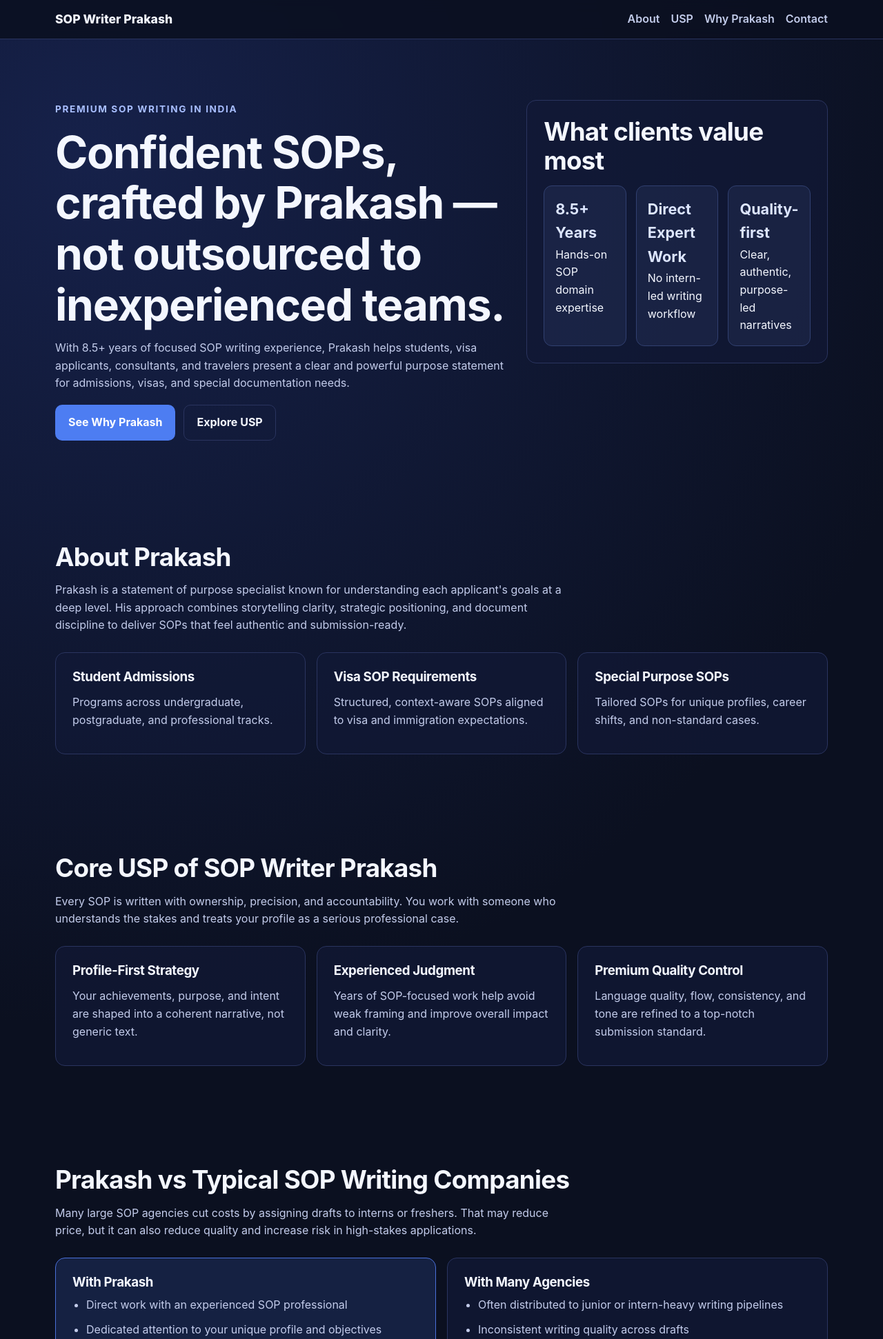
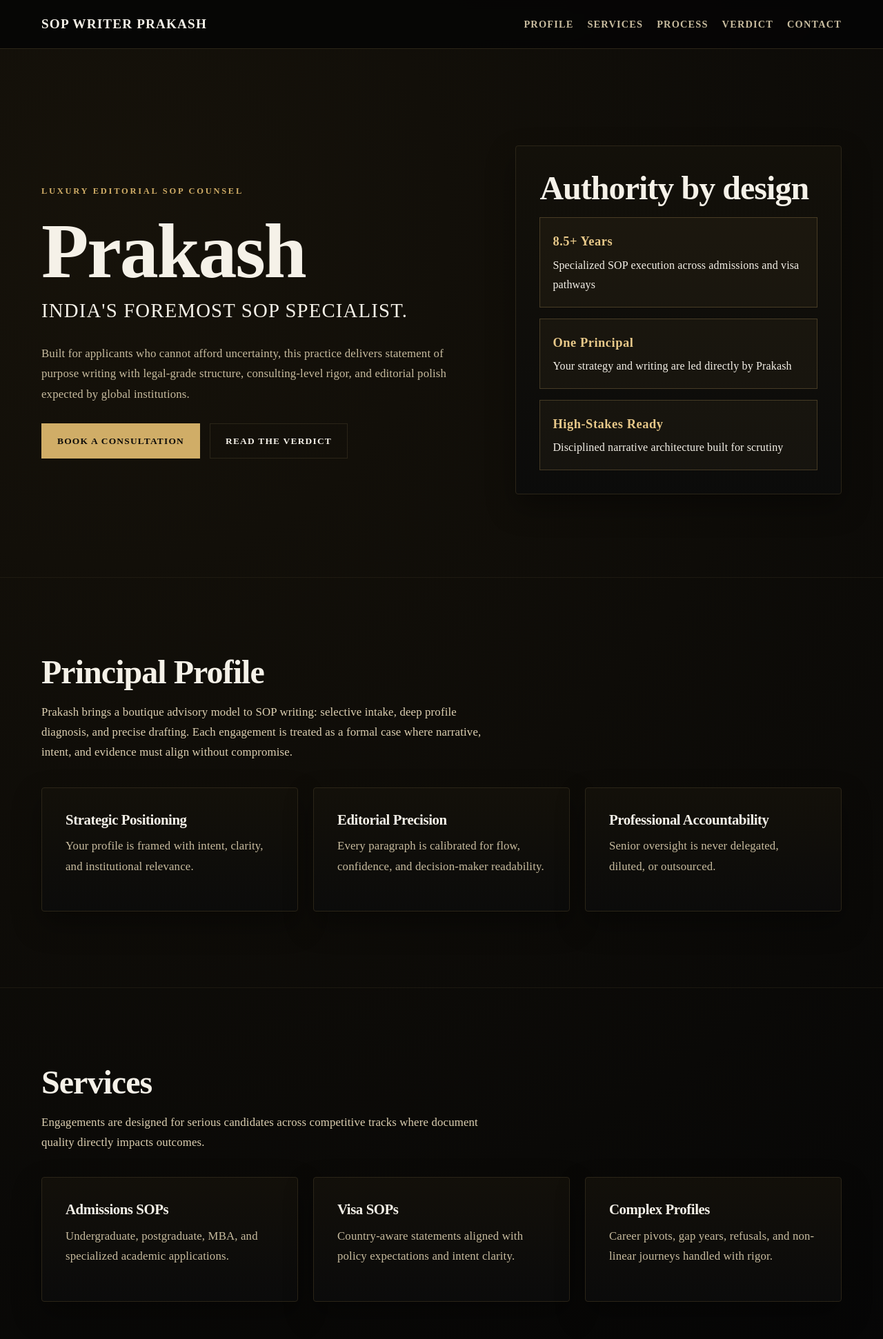
Before and after one commit to sopmaker/sop-writer, a WordPress theme: template wp-content/themes/sop-writer-prakash/front-page.php in a window 1280 px wide. Shown: the top 1942 px of the page at 69% size. Run offline with PHP 8.4 and a stand-in for WordPress, Linux system fonts and the light colour scheme; the site name, menu and one post (Sample post) are stand-ins, and other content is empty.

Commit message:
Redesign theme with premium editorial layout and expanded sections
Agent-Logs-Url: https://github.com/sopmaker/sop-writer/sessions/1466a6de-a8eb-4b83-9e52-36241c94d84a

Co-authored-by: sopmaker <131447596+sopmaker@users.noreply.github.com>

```diff
--- a/wp-content/themes/sop-writer-prakash/footer.php
+++ b/wp-content/themes/sop-writer-prakash/footer.php
@@ -7,7 +7,8 @@
 ?>
 <footer class="site-footer" id="contact">
     <div class="container">
-        <p><strong>Ready to strengthen your SOP?</strong> Work directly with Prakash for focused, high-quality guidance.</p>
+        <h2>Begin with confidence.</h2>
+        <p><strong>Connect with Prakash</strong> for high-stakes SOP writing delivered with discretion, precision, and senior ownership.</p>
     </div>
 </footer>
 <?php wp_footer(); ?>
--- a/wp-content/themes/sop-writer-prakash/front-page.php
+++ b/wp-content/themes/sop-writer-prakash/front-page.php
@@ -12,111 +12,159 @@ get_header();
     <section class="hero">
         <div class="container hero-grid">
             <div>
-                <span class="eyebrow">Premium SOP Writing in India</span>
-                <h1>Confident SOPs, crafted by Prakash — not outsourced to inexperienced teams.</h1>
+                <span class="eyebrow">Luxury Editorial SOP Counsel</span>
+                <h1>Prakash</h1>
+                <p class="hero-subtitle">India's foremost SOP specialist.</p>
                 <p>
-                    With 8.5+ years of focused SOP writing experience, Prakash helps students, visa applicants,
-                    consultants, and travelers present a clear and powerful purpose statement for admissions, visas,
-                    and special documentation needs.
+                    Built for applicants who cannot afford uncertainty, this practice delivers statement of purpose
+                    writing with legal-grade structure, consulting-level rigor, and editorial polish expected by global
+                    institutions.
                 </p>
                 <div class="cta-row">
-                    <a class="btn btn-primary" href="#difference">See Why Prakash</a>
-                    <a class="btn btn-secondary" href="#usp">Explore USP</a>
+                    <a class="btn btn-primary" href="#contact">Book a Consultation</a>
+                    <a class="btn btn-secondary" href="#verdict">Read the Verdict</a>
                 </div>
             </div>
             <aside class="hero-card">
-                <h2>What clients value most</h2>
+                <h2>Authority by design</h2>
                 <div class="stats">
                     <div class="stat">
                         <strong>8.5+ Years</strong>
-                        <span>Hands-on SOP domain expertise</span>
+                        <span>Specialized SOP execution across admissions and visa pathways</span>
                     </div>
                     <div class="stat">
-                        <strong>Direct Expert Work</strong>
-                        <span>No intern-led writing workflow</span>
+                        <strong>One Principal</strong>
+                        <span>Your strategy and writing are led directly by Prakash</span>
                     </div>
                     <div class="stat">
-                        <strong>Quality-first</strong>
-                        <span>Clear, authentic, purpose-led narratives</span>
+                        <strong>High-Stakes Ready</strong>
+                        <span>Disciplined narrative architecture built for scrutiny</span>
                     </div>
                 </div>
             </aside>
         </div>
     </section>
 
-    <section id="about">
+    <section id="profile">
         <div class="container">
-            <h2>About Prakash</h2>
+            <h2>Principal Profile</h2>
             <p class="section-lead">
-                Prakash is a statement of purpose specialist known for understanding each applicant's goals at a deep
-                level. His approach combines storytelling clarity, strategic positioning, and document discipline to
-                deliver SOPs that feel authentic and submission-ready.
+                Prakash brings a boutique advisory model to SOP writing: selective intake, deep profile diagnosis, and
+                precise drafting. Each engagement is treated as a formal case where narrative, intent, and evidence
+                must align without compromise.
             </p>
             <div class="grid-3">
                 <article class="card">
-                    <h3>Student Admissions</h3>
-                    <p>Programs across undergraduate, postgraduate, and professional tracks.</p>
+                    <h3>Strategic Positioning</h3>
+                    <p>Your profile is framed with intent, clarity, and institutional relevance.</p>
                 </article>
                 <article class="card">
-                    <h3>Visa SOP Requirements</h3>
-                    <p>Structured, context-aware SOPs aligned to visa and immigration expectations.</p>
+                    <h3>Editorial Precision</h3>
+                    <p>Every paragraph is calibrated for flow, confidence, and decision-maker readability.</p>
                 </article>
                 <article class="card">
-                    <h3>Special Purpose SOPs</h3>
-                    <p>Tailored SOPs for unique profiles, career shifts, and non-standard cases.</p>
+                    <h3>Professional Accountability</h3>
+                    <p>Senior oversight is never delegated, diluted, or outsourced.</p>
                 </article>
             </div>
         </div>
     </section>
 
-    <section id="usp">
+    <section id="services">
         <div class="container">
-            <h2>Core USP of SOP Writer Prakash</h2>
+            <h2>Services</h2>
             <p class="section-lead">
-                Every SOP is written with ownership, precision, and accountability. You work with someone who understands
-                the stakes and treats your profile as a serious professional case.
+                Engagements are designed for serious candidates across competitive tracks where document quality directly
+                impacts outcomes.
             </p>
             <div class="grid-3">
                 <article class="card">
-                    <h3>Profile-First Strategy</h3>
-                    <p>Your achievements, purpose, and intent are shaped into a coherent narrative, not generic text.</p>
+                    <h3>Admissions SOPs</h3>
+                    <p>Undergraduate, postgraduate, MBA, and specialized academic applications.</p>
                 </article>
                 <article class="card">
-                    <h3>Experienced Judgment</h3>
-                    <p>Years of SOP-focused work help avoid weak framing and improve overall impact and clarity.</p>
+                    <h3>Visa SOPs</h3>
+                    <p>Country-aware statements aligned with policy expectations and intent clarity.</p>
                 </article>
                 <article class="card">
-                    <h3>Premium Quality Control</h3>
-                    <p>Language quality, flow, consistency, and tone are refined to a top-notch submission standard.</p>
+                    <h3>Complex Profiles</h3>
+                    <p>Career pivots, gap years, refusals, and non-linear journeys handled with rigor.</p>
                 </article>
             </div>
         </div>
     </section>
 
-    <section id="difference">
+    <section id="process">
         <div class="container">
-            <h2>Prakash vs Typical SOP Writing Companies</h2>
+            <h2>Engagement Process</h2>
             <p class="section-lead">
-                Many large SOP agencies cut costs by assigning drafts to interns or freshers. That may reduce price, but
-                it can also reduce quality and increase risk in high-stakes applications.
+                A structured, executive-style process minimizes noise and maximizes clarity from first brief to final
+                submission draft.
+            </p>
+            <div class="grid-3">
+                <article class="card">
+                    <h3>01 — Diagnostic Briefing</h3>
+                    <p>Goals, profile strengths, risk areas, and destination requirements are mapped.</p>
+                </article>
+                <article class="card">
+                    <h3>02 — Narrative Architecture</h3>
+                    <p>A decisive storyline is built to connect background, purpose, and future trajectory.</p>
+                </article>
+                <article class="card">
+                    <h3>03 — Final Editorial Finish</h3>
+                    <p>Tone, logic, cadence, and authenticity are refined to premium submission standards.</p>
+                </article>
+            </div>
+        </div>
+    </section>
+
+    <section>
+        <div class="container">
+            <h2>Institutional Confidence</h2>
+            <p class="section-lead">
+                This practice is built for applicants who value discretion, precision, and strategic communication over
+                volume-driven drafting pipelines.
+            </p>
+            <div class="grid-3">
+                <article class="card">
+                    <h3>Confidential Handling</h3>
+                    <p>Every profile and personal detail is managed with strict professional discretion.</p>
+                </article>
+                <article class="card">
+                    <h3>Senior-Led Delivery</h3>
+                    <p>No transfer to interns or anonymous writers after onboarding.</p>
+                </article>
+                <article class="card">
+                    <h3>Decision-Focused Writing</h3>
+                    <p>Built for admissions and immigration evaluators who prioritize coherence and intent.</p>
+                </article>
+            </div>
+        </div>
+    </section>
+
+    <section id="verdict">
+        <div class="container">
+            <h2>Prakash vs Agencies — The Verdict</h2>
+            <p class="section-lead">
+                In high-stakes SOP work, presentation without depth is a liability. The distinction is straightforward.
             </p>
             <div class="comparison">
                 <article class="card highlight">
-                    <h3>With Prakash</h3>
+                    <h3>For Prakash</h3>
                     <ul>
-                        <li>Direct work with an experienced SOP professional</li>
-                        <li>Dedicated attention to your unique profile and objectives</li>
-                        <li>Senior-level writing ownership and quality accountability</li>
-                        <li>Serious, confidence-driven handling of your case</li>
+                        <li>Principal-led drafting with senior accountability from start to finish</li>
+                        <li>Case-specific strategy built around your actual profile and goals</li>
+                        <li>Editorial discipline designed for critical institutional review</li>
+                        <li>Consistent quality standard with no workflow handoffs</li>
                     </ul>
                 </article>
                 <article class="card">
-                    <h3>With Many Agencies</h3>
+                    <h3>For Typical Agencies</h3>
                     <ul>
-                        <li>Often distributed to junior or intern-heavy writing pipelines</li>
-                        <li>Inconsistent writing quality across drafts</li>
-                        <li>Lower pricing can come with lower personalization</li>
-                        <li>Higher chance of generic output for critical applications</li>
+                        <li>Drafting is frequently delegated into junior-heavy delivery chains</li>
+                        <li>Turnaround speed can override strategic narrative depth</li>
+                        <li>Quality often fluctuates between writers and revisions</li>
+                        <li>Generic language increases risk in decisive applications</li>
                     </ul>
                 </article>
             </div>
--- a/wp-content/themes/sop-writer-prakash/header.php
+++ b/wp-content/themes/sop-writer-prakash/header.php
@@ -15,9 +15,10 @@
 <body <?php body_class(); ?>>
 <?php wp_body_open(); ?>
 <?php
-$about_link = is_front_page() ? '#about' : home_url('/#about');
-$usp_link = is_front_page() ? '#usp' : home_url('/#usp');
-$difference_link = is_front_page() ? '#difference' : home_url('/#difference');
+$profile_link = is_front_page() ? '#profile' : home_url('/#profile');
+$services_link = is_front_page() ? '#services' : home_url('/#services');
+$process_link = is_front_page() ? '#process' : home_url('/#process');
+$verdict_link = is_front_page() ? '#verdict' : home_url('/#verdict');
 $contact_link = is_front_page() ? '#contact' : home_url('/#contact');
 ?>
 <header class="site-header">
@@ -27,9 +28,10 @@ $contact_link = is_front_page() ? '#contact' : home_url('/#contact');
         </a>
         <nav aria-label="Primary">
             <ul class="menu">
-                <li><a href="<?php echo esc_url($about_link); ?>">About</a></li>
-                <li><a href="<?php echo esc_url($usp_link); ?>">USP</a></li>
-                <li><a href="<?php echo esc_url($difference_link); ?>">Why Prakash</a></li>
+                <li><a href="<?php echo esc_url($profile_link); ?>">Profile</a></li>
+                <li><a href="<?php echo esc_url($services_link); ?>">Services</a></li>
+                <li><a href="<?php echo esc_url($process_link); ?>">Process</a></li>
+                <li><a href="<?php echo esc_url($verdict_link); ?>">Verdict</a></li>
                 <li><a href="<?php echo esc_url($contact_link); ?>">Contact</a></li>
             </ul>
         </nav>
--- a/wp-content/themes/sop-writer-prakash/style.css
+++ b/wp-content/themes/sop-writer-prakash/style.css
@@ -2,21 +2,21 @@
 Theme Name: SOP Writer Prakash
 Theme URI: https://example.com/sop-writer-prakash
 Author: SOP Writer Team
-Description: A confident, professional WordPress theme for SOP Writer Prakash.
-Version: 1.0.0
+Description: A luxury editorial WordPress theme for SOP Writer Prakash.
+Version: 1.1.0
 Text Domain: sop-writer-prakash
 */
 
 :root {
-  --bg: #0b1020;
-  --bg-soft: #121937;
-  --text: #f4f7ff;
-  --text-muted: #c3cceb;
-  --brand: #7ea6ff;
-  --brand-strong: #4d7df2;
-  --card: #121937;
-  --line: #2a345f;
-  --max: 1120px;
+  --bg: #060606;
+  --bg-soft: #101010;
+  --text: #f5f1e8;
+  --text-muted: #c8bc9f;
+  --line: #2b2518;
+  --gold: #d0ad67;
+  --gold-strong: #e7c889;
+  --panel: #0f0e0a;
+  --max: 1160px;
 }
 
 * {
@@ -29,39 +29,47 @@ html {
 
 body {
   margin: 0;
-  font-family: Inter, "Segoe UI", Roboto, Helvetica, Arial, sans-serif;
+  font-family: "Times New Roman", Georgia, "Nimbus Roman No9 L", serif;
   color: var(--text);
-  background: radial-gradient(circle at 10% 10%, #16214a 0%, var(--bg) 55%);
-  line-height: 1.6;
+  background: radial-gradient(circle at 12% 8%, #16120a 0%, var(--bg) 50%);
+  line-height: 1.75;
+  letter-spacing: 0.01em;
 }
 
 h1,
 h2,
 h3 {
-  margin: 0 0 14px;
-  line-height: 1.15;
+  margin: 0 0 18px;
+  line-height: 1.12;
   letter-spacing: -0.02em;
+  color: var(--text);
+  font-weight: 600;
 }
 
 h1 {
-  font-size: clamp(2rem, 5vw, 4rem);
+  font-size: clamp(3rem, 11vw, 7rem);
+  line-height: 0.95;
+  margin-bottom: 8px;
 }
 
 h2 {
-  font-size: clamp(1.5rem, 3vw, 2.3rem);
+  font-size: clamp(1.9rem, 4vw, 3rem);
+  margin-bottom: 16px;
 }
 
 p {
-  margin: 0 0 12px;
+  margin: 0 0 16px;
   color: var(--text-muted);
+  font-size: 1.05rem;
+  max-width: 72ch;
 }
 
 a {
-  color: var(--brand);
+  color: var(--gold);
 }
 
 .container {
-  width: min(100% - 2rem, var(--max));
+  width: min(100% - 2.5rem, var(--max));
   margin-inline: auto;
 }
 
@@ -70,99 +78,128 @@ a {
   position: sticky;
   top: 0;
   backdrop-filter: blur(8px);
-  background: rgba(11, 16, 32, 0.86);
-  z-index: 10;
+  background: rgba(6, 6, 6, 0.93);
+  z-index: 30;
 }
 
 .site-header .container {
   display: flex;
   align-items: center;
   justify-content: space-between;
-  gap: 1rem;
-  padding: 14px 0;
+  gap: 1.3rem;
+  padding: 18px 0;
 }
 
 .brand {
   color: var(--text);
-  font-weight: 800;
-  font-size: 1.1rem;
+  font-weight: 700;
+  font-size: 1.2rem;
+  letter-spacing: 0.06em;
+  text-transform: uppercase;
   text-decoration: none;
 }
 
 .menu {
   list-style: none;
   display: flex;
-  gap: 16px;
+  gap: 20px;
   padding: 0;
   margin: 0;
+  flex-wrap: wrap;
 }
 
 .menu a {
   text-decoration: none;
   color: var(--text-muted);
+  font-size: 0.9rem;
   font-weight: 600;
+  text-transform: uppercase;
+  letter-spacing: 0.08em;
+  transition: color 0.2s ease;
 }
 
 .menu a:hover {
-  color: var(--text);
+  color: var(--gold-strong);
 }
 
 section {
-  padding: 72px 0;
+  padding: 110px 0;
+  border-bottom: 1px solid rgba(43, 37, 24, 0.55);
 }
 
 .content-wrap {
-  padding: 72px 0;
+  padding: 110px 0;
 }
 
 .hero {
-  padding: 88px 0 76px;
+  padding: 140px 0 120px;
+  min-height: calc(100vh - 84px);
+  display: grid;
+  align-items: center;
 }
 
 .eyebrow {
   display: inline-block;
-  font-size: 0.85rem;
+  font-size: 0.78rem;
   text-transform: uppercase;
   font-weight: 700;
-  color: #a8beff;
-  letter-spacing: 0.12em;
-  margin-bottom: 14px;
+  color: var(--gold);
+  letter-spacing: 0.22em;
+  margin-bottom: 22px;
+}
+
+.hero-subtitle {
+  color: var(--text);
+  font-size: clamp(1.2rem, 2.5vw, 1.8rem);
+  margin: 0 0 22px;
+  letter-spacing: 0.04em;
+  text-transform: uppercase;
 }
 
 .hero-grid {
   display: grid;
-  grid-template-columns: 1.2fr 0.8fr;
-  gap: 28px;
-  align-items: start;
+  grid-template-columns: minmax(0, 1.15fr) minmax(0, 0.85fr);
+  gap: 48px;
+  align-items: center;
 }
 
 .hero-card,
 .card {
-  background: rgba(18, 25, 55, 0.7);
+  background: linear-gradient(180deg, rgba(19, 16, 10, 0.95), rgba(11, 11, 11, 0.95));
   border: 1px solid var(--line);
-  border-radius: 14px;
-  padding: 24px;
+  border-radius: 4px;
+  padding: 34px;
+  box-shadow: 0 18px 40px rgba(0, 0, 0, 0.35);
 }
 
 .cta-row {
   display: flex;
   flex-wrap: wrap;
-  gap: 12px;
-  margin-top: 18px;
+  gap: 14px;
+  margin-top: 28px;
 }
 
 .btn {
   display: inline-block;
   text-decoration: none;
   font-weight: 700;
-  padding: 12px 18px;
-  border-radius: 10px;
+  padding: 13px 22px;
+  border-radius: 0;
   border: 1px solid transparent;
+  text-transform: uppercase;
+  letter-spacing: 0.09em;
+  font-size: 0.84rem;
+  transition: all 0.2s ease;
 }
 
 .btn-primary {
-  background: var(--brand-strong);
-  color: #fff;
+  background: var(--gold);
+  color: #0c0b09;
+}
+
+.btn-primary:hover {
+  background: var(--gold-strong);
+  color: #080808;
 }
 
 .btn-secondary {
@@ -170,82 +207,132 @@ section {
   color: var(--text);
 }
 
+.btn-secondary:hover {
+  border-color: var(--gold);
+  color: var(--gold-strong);
+}
+
 .stats {
   display: grid;
-  grid-template-columns: repeat(3, minmax(0, 1fr));
-  gap: 14px;
+  grid-template-columns: 1fr;
+  gap: 16px;
 }
 
 .stat {
-  background: rgba(126, 166, 255, 0.08);
-  border: 1px solid #314070;
-  border-radius: 12px;
-  padding: 16px;
+  background: rgba(208, 173, 103, 0.05);
+  border: 1px solid rgba(208, 173, 103, 0.25);
+  padding: 18px;
 }
 
 .stat strong {
   display: block;
-  font-size: 1.35rem;
-  color: #dce5ff;
-  margin-bottom: 2px;
+  font-size: 1.15rem;
+  color: var(--gold-strong);
+  margin-bottom: 4px;
+  letter-spacing: 0.03em;
 }
 
 .section-lead {
-  max-width: 760px;
-  margin-bottom: 26px;
+  max-width: 78ch;
+  margin-bottom: 36px;
+  color: #ddd0b2;
+}
+
+.section-kicker {
+  color: var(--gold);
+  text-transform: uppercase;
+  letter-spacing: 0.18em;
+  font-size: 0.75rem;
+  margin-bottom: 12px;
+  display: inline-block;
 }
 
 .grid-3 {
   display: grid;
   grid-template-columns: repeat(3, minmax(0, 1fr));
-  gap: 16px;
+  gap: 22px;
+}
+
+.grid-3 .card h3,
+.comparison .card h3 {
+  font-size: 1.3rem;
+  margin-bottom: 12px;
 }
 
 .comparison {
   display: grid;
   grid-template-columns: 1fr 1fr;
-  gap: 16px;
+  gap: 22px;
 }
 
 .comparison h3 {
-  margin-bottom: 10px;
+  margin-bottom: 12px;
 }
 
 .comparison ul {
   margin: 0;
-  padding-left: 20px;
+  padding-left: 24px;
 }
 
 .comparison li {
-  margin-bottom: 10px;
-  color: var(--text-muted);
+  margin-bottom: 14px;
+  color: #d9ccb0;
 }
 
 .highlight {
-  border-color: #4a70da;
-  background: rgba(77, 125, 242, 0.16);
+  border-color: var(--gold);
+  background: linear-gradient(180deg, rgba(208, 173, 103, 0.1), rgba(20, 16, 10, 0.96));
 }
 
 .site-footer {
   border-top: 1px solid var(--line);
-  padding: 26px 0 40px;
+  padding: 72px 0 90px;
+  background: #080808;
+}
+
+.site-footer h2 {
+  margin-bottom: 10px;
 }
 
 .site-footer p {
   margin: 0;
-  font-size: 0.95rem;
+  font-size: 1.05rem;
+}
+
+.site-footer strong {
+  color: var(--text);
 }
 
 @media (max-width: 900px) {
   .hero-grid,
   .grid-3,
-  .comparison,
-  .stats {
+  .comparison {
     grid-template-columns: 1fr;
+  }
+
+  .hero {
+    min-height: auto;
+    padding: 110px 0 90px;
   }
 
   .site-header .container {
     flex-direction: column;
     align-items: flex-start;
+    gap: 12px;
+  }
+
+  section {
+    padding: 88px 0;
   }
 }
+
+@media (max-width: 640px) {
+  .hero-card,
+  .card {
+    padding: 24px;
+  }
+
+  .container {
+    width: min(100% - 1.5rem, var(--max));
+  }
+}
```
